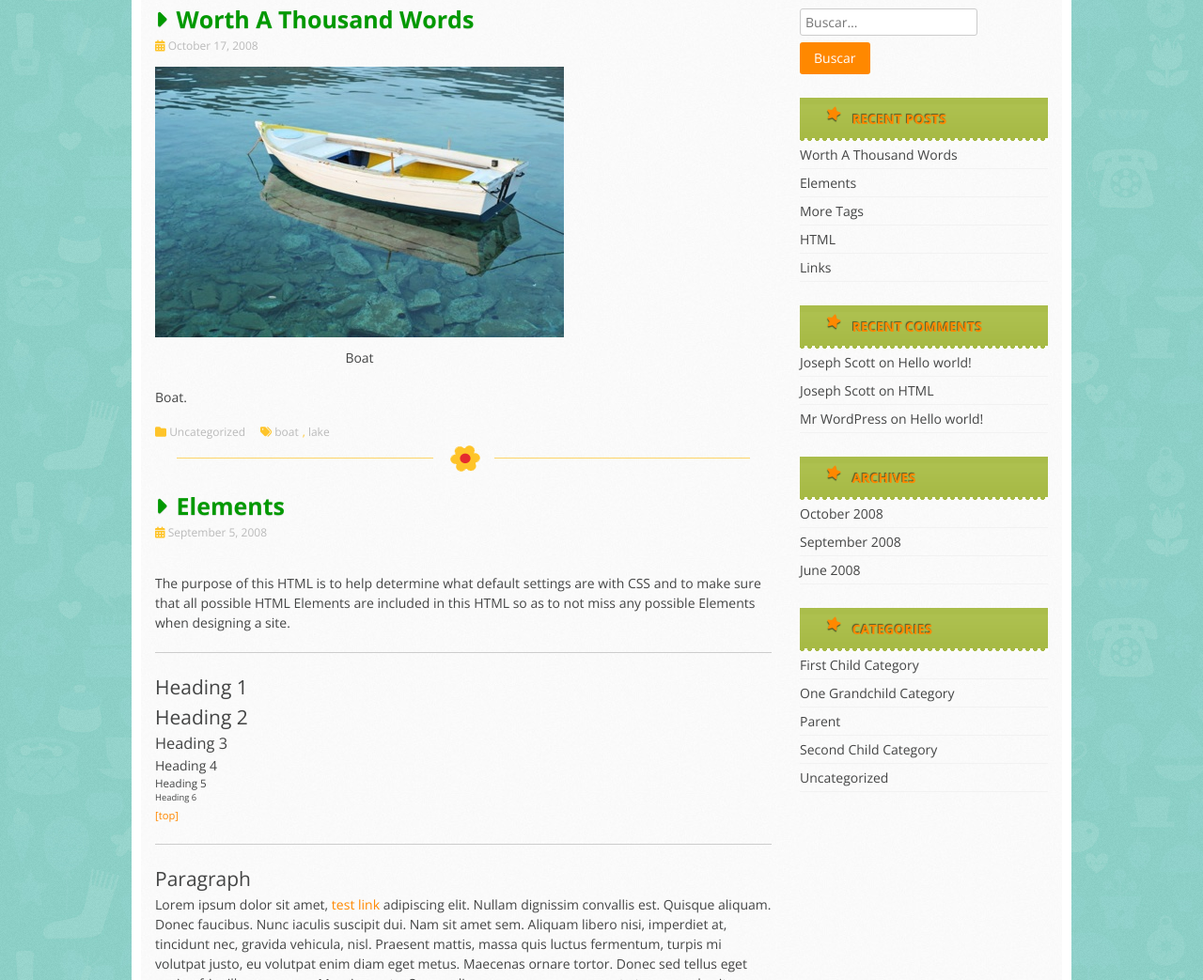
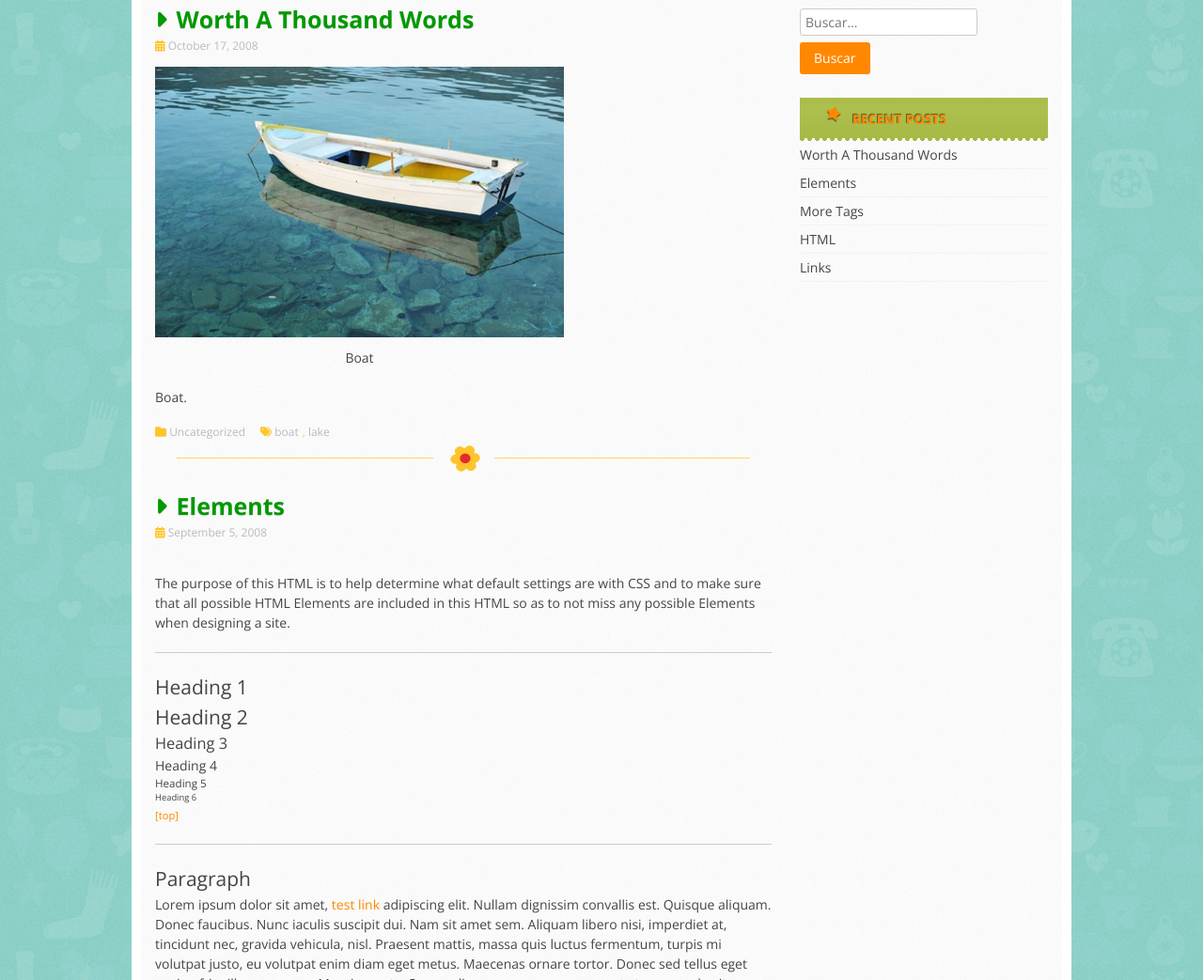
Before and after one commit to falai-paty/falai-paty.github.io, a plain HTML site: page index.html in a window 1280 px wide. Shown: the part 274-1317 px from the top of the page at 94% size. Drawn offline with nearby package versions, Linux system fonts and the light colour scheme.

Commit message:
Deixando como conteúdo ao lado apenas as postagens recentes

```diff
--- a/index.html
+++ b/index.html
@@ -379,37 +379,6 @@ nunc. Morbi imperdiet augue
                         </li>
                     </ul>
                 </aside>
-                <aside id="recent-comments-3" class="widget widget_recent_comments">
-                    <h1 class="widget-title"><i class="fa fa-star"></i>Recent Comments</h1>
-                    <ul id="recentcomments">
-                        <li class="recentcomments"><span class="comment-author-link"><a href="http://josephscott.org/" rel="external nofollow" class="url">Joseph Scott</a></span> on <a href="https://wp-themes.com/?p=1#comment-509">Hello world!</a></li>
-                        <li class="recentcomments"><span class="comment-author-link"><a href="http://joseph.randomnetworks.com/" rel="external nofollow" class="url">Joseph Scott</a></span> on <a href="https://wp-themes.com/?p=8#comment-2">HTML</a></li>
-                        <li class="recentcomments"><span class="comment-author-link"><a href="http://wordpress.org/" rel="external nofollow" class="url">Mr WordPress</a></span> on <a href="https://wp-themes.com/?p=1#comment-1">Hello world!</a></li>
-                    </ul>
-                </aside>
-                <aside id="archives-3" class="widget widget_archive">
-                    <h1 class="widget-title"><i class="fa fa-star"></i>Archives</h1>
-                    <ul>
-                        <li><a href="https://wp-themes.com/?m=200810">October 2008</a></li>
-                        <li><a href="https://wp-themes.com/?m=200809">September 2008</a></li>
-                        <li><a href="https://wp-themes.com/?m=200806">June 2008</a></li>
-                    </ul>
-                </aside>
-                <aside id="categories-3" class="widget widget_categories">
-                    <h1 class="widget-title"><i class="fa fa-star"></i>Categories</h1>
-                    <ul>
-                        <li class="cat-item cat-item-6"><a href="https://wp-themes.com/?cat=6">First Child Category</a>
-                        </li>
-                        <li class="cat-item cat-item-8"><a href="https://wp-themes.com/?cat=8">One Grandchild Category</a>
-                        </li>
-                        <li class="cat-item cat-item-5"><a href="https://wp-themes.com/?cat=5">Parent</a>
-                        </li>
-                        <li class="cat-item cat-item-7"><a href="https://wp-themes.com/?cat=7">Second Child Category</a>
-                        </li>
-                        <li class="cat-item cat-item-1"><a href="https://wp-themes.com/?cat=1">Uncategorized</a>
-                        </li>
-                    </ul>
-                </aside>
             </div>
         </div>
         <footer id="colophon" class="site-footer" role="contentinfo">
```
